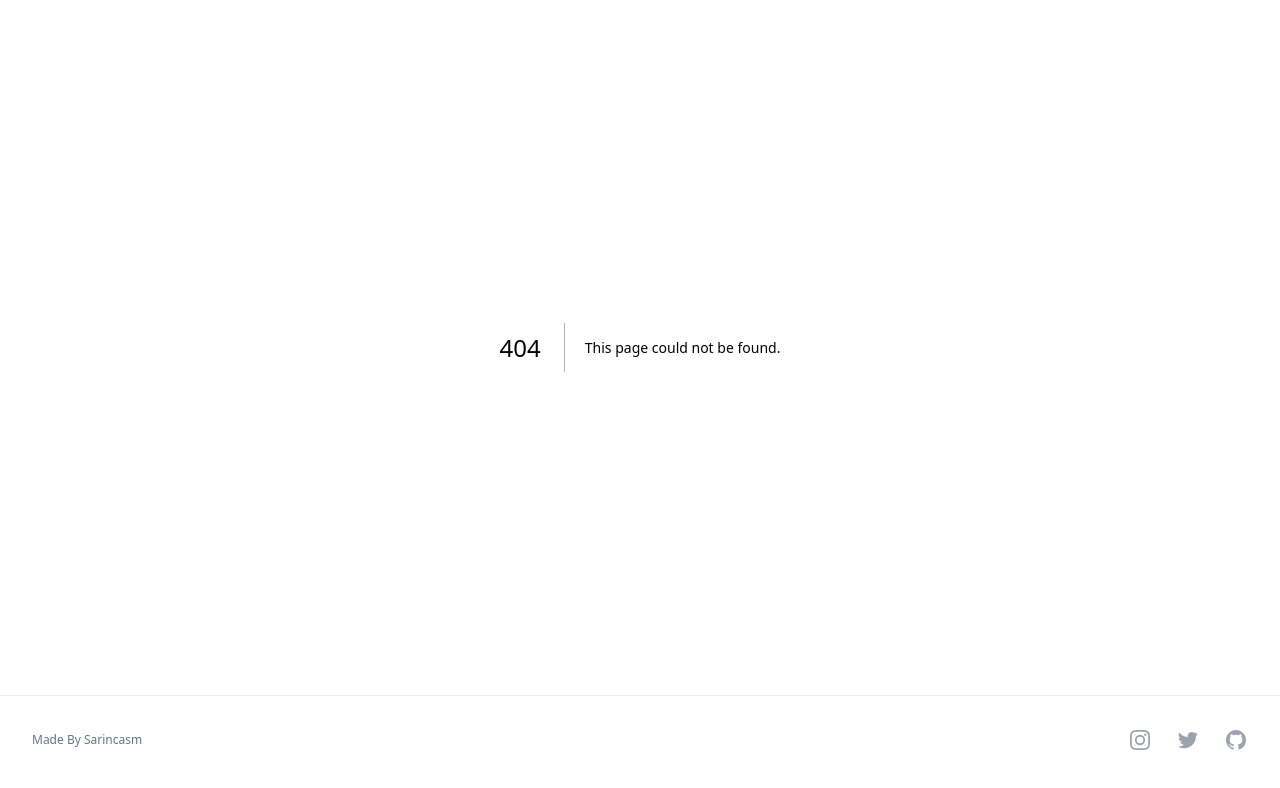
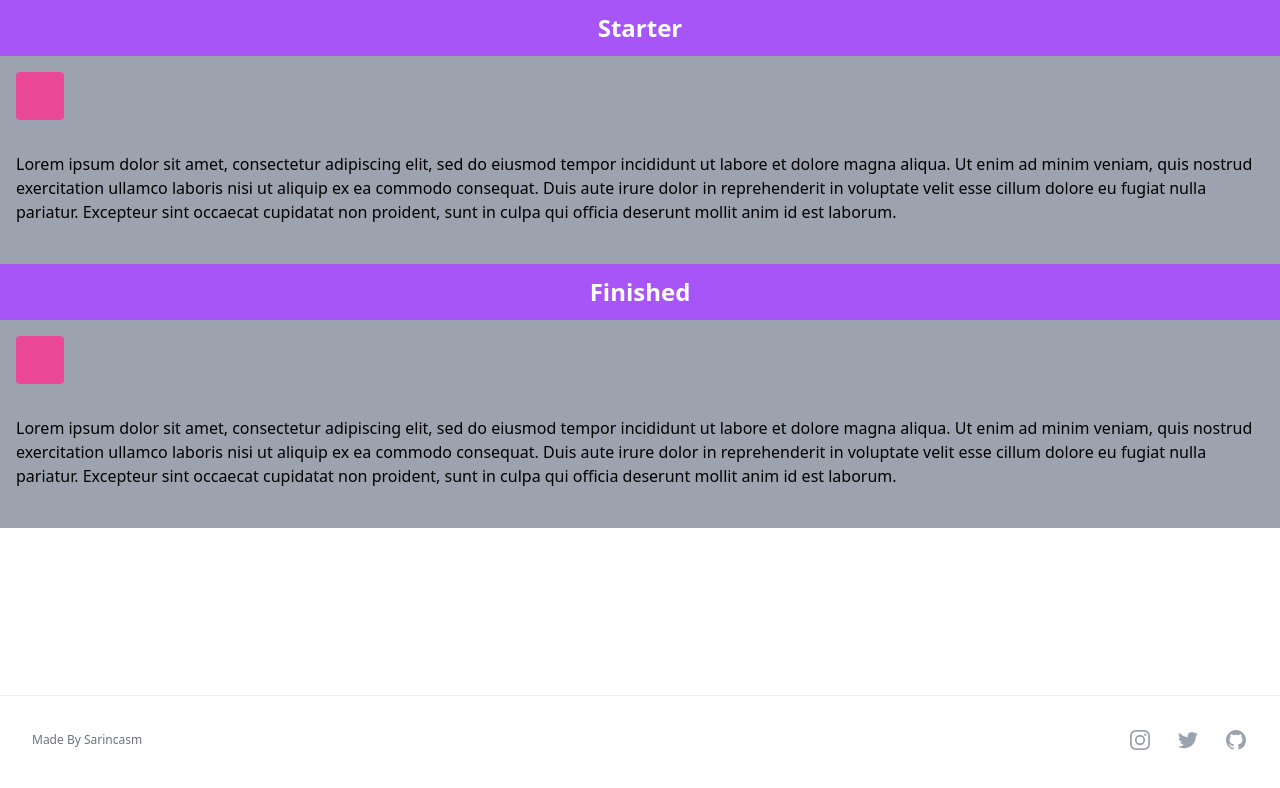
Before and after one commit to sarincasm/jar-of-dirt, a Next.js app in the folder style/css-fundamentals/: page /rendering-logic-ii/sticky-positioning/fix-bug in a window 1280 px wide. Before the commit this address had no page. Shown: the top 788 px of the page. Built offline with nearby package versions, Linux system fonts and the light colour scheme.

Commit message:
CSS Fundamentals Starter: Sticky Fix Bug

```diff
--- /dev/null
+++ b/style/css-fundamentals/app/rendering-logic-ii/sticky-positioning/fix-bug/page.tsx
@@ -0,0 +1,64 @@
+function renderStarter() {
+	return (
+		<section className="overflow-y-scroll h-52 bg-gray-400">
+			<div className="h-80">
+				<header className="p-4">
+					<div className="sticky top-0 w-12 h-12 bg-pink-500 rounded"></div>
+				</header>
+				<main className="p-4">
+					<p>
+						Lorem ipsum dolor sit amet, consectetur adipiscing elit, sed
+						do eiusmod tempor incididunt ut labore et dolore magna aliqua.
+						Ut enim ad minim veniam, quis nostrud exercitation ullamco
+						laboris nisi ut aliquip ex ea commodo consequat. Duis aute
+						irure dolor in reprehenderit in voluptate velit esse cillum
+						dolore eu fugiat nulla pariatur. Excepteur sint occaecat
+						cupidatat non proident, sunt in culpa qui officia deserunt
+						mollit anim id est laborum.
+					</p>
+				</main>
+			</div>
+		</section>
+	)
+}
+
+function renderDone() {
+	return (
+		<section className="overflow-y-scroll h-52 bg-gray-400">
+			<div className="h-80">
+				<header className="p-4">
+					<div className="sticky top-0 w-12 h-12 bg-pink-500 rounded"></div>
+				</header>
+				<main className="p-4">
+					<p>
+						Lorem ipsum dolor sit amet, consectetur adipiscing elit, sed
+						do eiusmod tempor incididunt ut labore et dolore magna aliqua.
+						Ut enim ad minim veniam, quis nostrud exercitation ullamco
+						laboris nisi ut aliquip ex ea commodo consequat. Duis aute
+						irure dolor in reprehenderit in voluptate velit esse cillum
+						dolore eu fugiat nulla pariatur. Excepteur sint occaecat
+						cupidatat non proident, sunt in culpa qui officia deserunt
+						mollit anim id est laborum.
+					</p>
+				</main>
+			</div>
+		</section>
+	)
+}
+
+export default function Page() {
+	return (
+		<main className="bg-purple-500">
+			<div>
+				<h2 className="text-2xl font-bold my-3 text-center text-white">
+					Starter
+				</h2>
+				{renderStarter()}
+				<h2 className="text-2xl font-bold my-3 text-center text-white">
+					Finished
+				</h2>
+				{renderDone()}
+			</div>
+		</main>
+	)
+}
```
